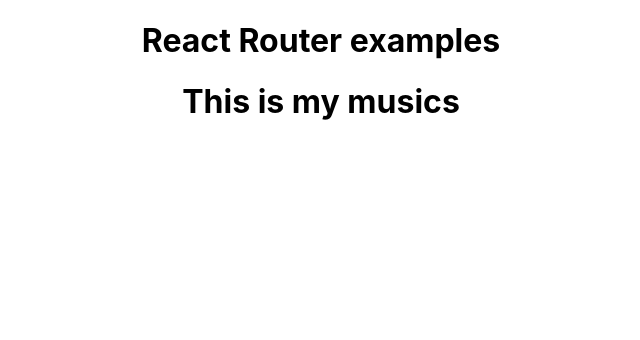
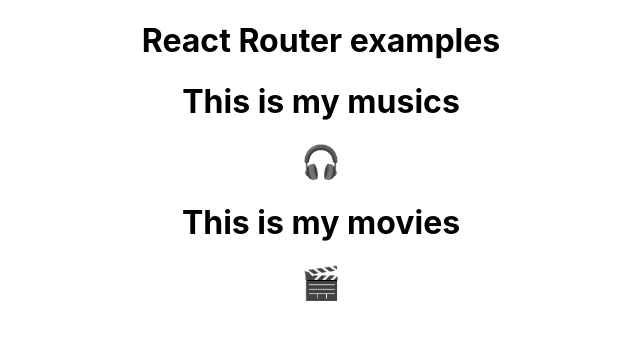
Before and after one commit to Anthony-Moss/router-exercise-static-website-react, a React (Create React App) app: page / in a window 1280 px wide. Shown: the top 340 px of the page, without its empty margins (319-959 px from the left). Built offline with nearby package versions, Linux system fonts and the light colour scheme.

Commit message:
adds Icons to music and movies and adds movies to display to page

```diff
--- a/src/App.js
+++ b/src/App.js
@@ -1,12 +1,14 @@
 import React from 'react';
 import './App.css';
 import Music from './Music';
+import Movies from './Movies';
 
 function App() {
   return (
     <div className="App">
       <h1>React Router examples</h1>
       <Music />
+      <Movies />
     </div>
   );
 }
--- a/src/Movies.js
+++ b/src/Movies.js
@@ -5,6 +5,9 @@
     return (
         <div>
             <h1>This is my movies</h1>
+            <span>
+                <h1>🎬</h1>
+            </span>
         </div>
     )
 }
--- a/src/Music.js
+++ b/src/Music.js
@@ -4,6 +4,9 @@
     return (
         <div>
             <h1>This is my musics</h1>
+            <span>
+                <h1>🎧</h1>
+            </span>
         </div>
     )
 }
```
